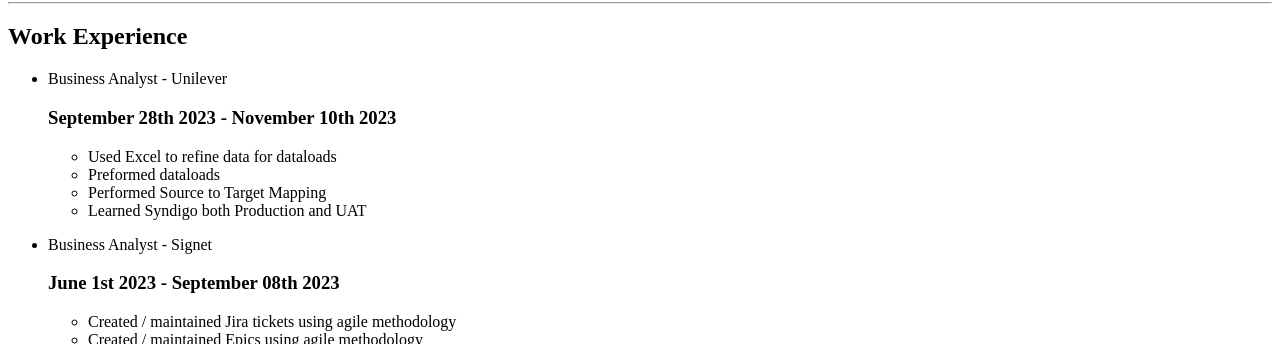
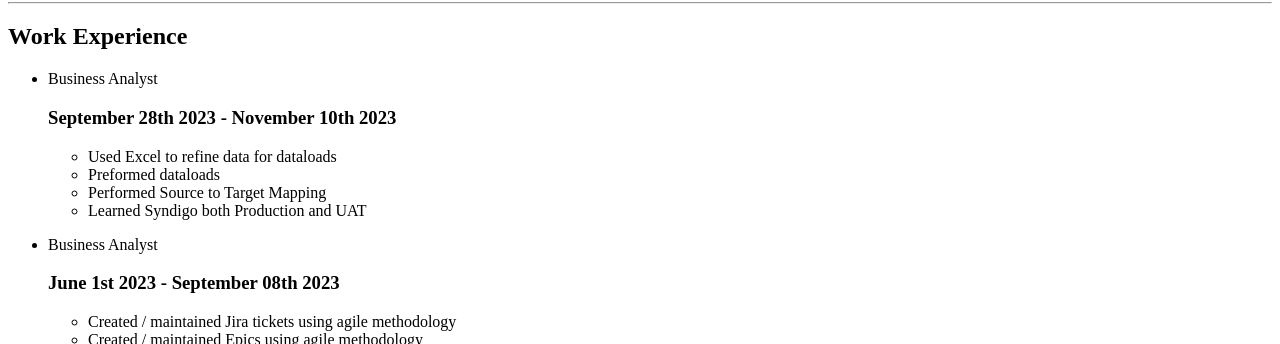
Before and after one commit to Shenderson3372/My-HTML-Resume, a plain HTML site: page index.html in a window 1280 px wide. Shown: the part 540-884 px from the top of the page. Drawn offline with Linux system fonts and the light colour scheme.

Commit message:
Add files via upload

```diff
--- a/index.html
+++ b/index.html
@@ -21,7 +21,7 @@
     <hr/>
     <h2>Work Experience</h2>
     <ul>
-        <li>Business Analyst - Unilever<h3>September 28th 2023 - November 10th 2023</h3></li>
+        <li>Business Analyst <h3>September 28th 2023 - November 10th 2023</h3></li>
          <ul>
             <li>Used Excel to refine data for dataloads</li>
             <li>Preformed dataloads</li>
@@ -30,7 +30,7 @@
          </ul>
     </ul>
     <ul>
-        <li>Business Analyst - Signet<h3>June 1st 2023 - September 08th 2023</h3></li>
+        <li>Business Analyst <h3>June 1st 2023 - September 08th 2023</h3></li>
         <ul>
             <li>Created / maintained Jira tickets using agile methodology</li>
             <li>Created / maintained Epics using agile methodology</li>
```
